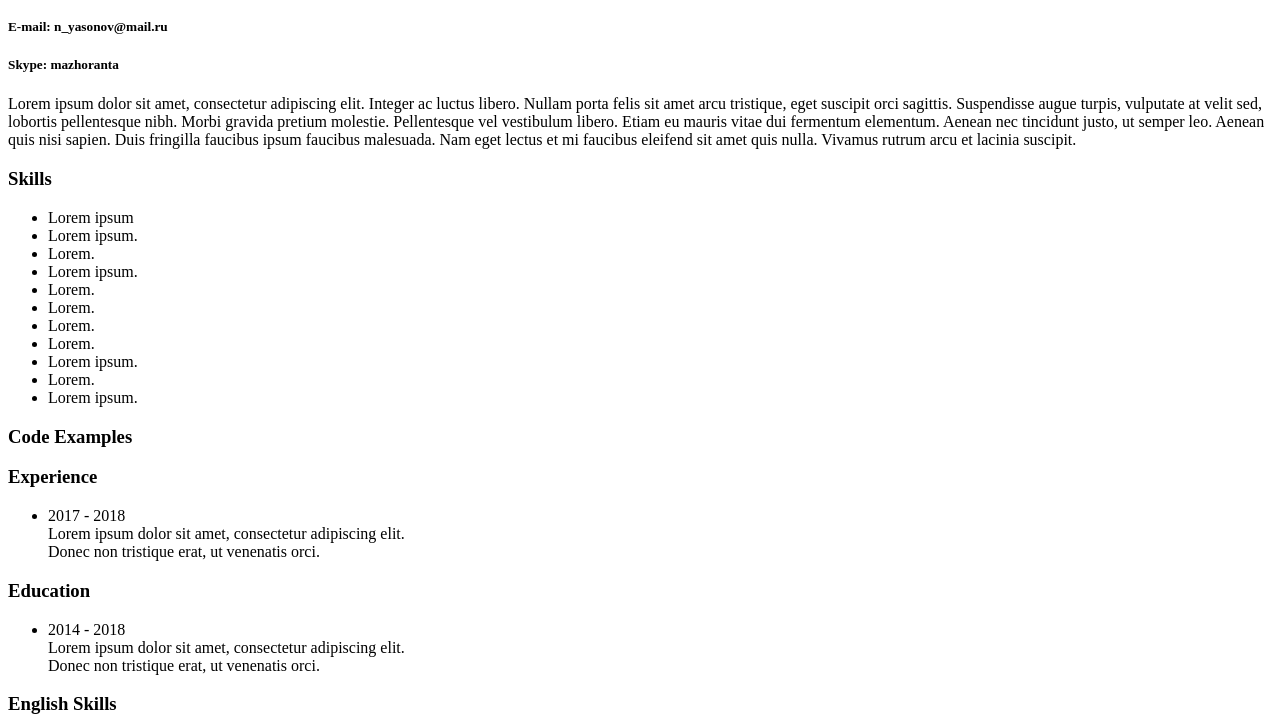
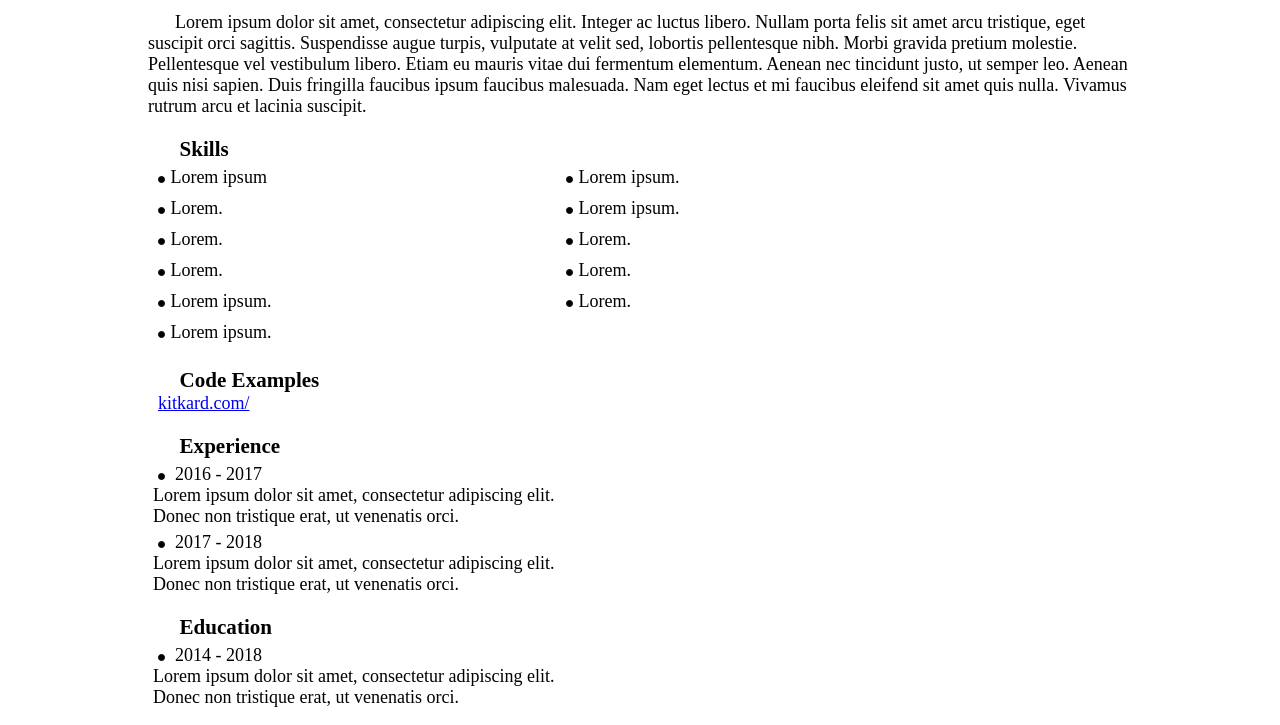
Before and after one commit to mazhoranta/rsschool-codejam1-cv, a plain HTML site: page cv/index.html in a window 1280 px wide. Shown: the part 322-1047 px from the top of the page. Drawn offline with Linux system fonts and the light colour scheme.

Commit message:
style page

```diff
--- a/cv/index.html
+++ b/cv/index.html
@@ -9,20 +9,19 @@
     <body>
         <header>
             <h1>Front-end Developer</h1>
-            <section id="name">
+            <section id="name" class="name-container">
                 <figure>
                     <img class="personal-photo" src="images/me.jpg" alt="my photo" width="150" height="150">
-                    <h2>Nikita Yasonov</h2>
+                    <h2 class="name">Nikita Yasonov</h2>
                 </figure>
             </section>
-            <section id="contacts">
+            <section id="contacts" class="contacts-container">
                 <h5>Phone: +375 44 576 57 00</h5>
                 <h5>E-mail: n_yasonov@mail.ru</h5>
                 <h5>Skype: mazhoranta</h5>
             </section>
         </header>
-        <div>
-            <p id="summary">
+        <p id="summary" class="summary">
             Lorem ipsum dolor sit amet, consectetur adipiscing elit. Integer ac luctus libero.
             Nullam porta felis sit amet arcu tristique, eget suscipit orci sagittis. Suspendisse
             augue turpis, vulputate at velit sed, lobortis pellentesque nibh. Morbi gravida
@@ -31,9 +30,9 @@
             sapien. Duis fringilla faucibus ipsum faucibus malesuada. Nam eget lectus et mi
             faucibus eleifend sit amet quis nulla. Vivamus rutrum arcu et lacinia suscipit.
         </p>
-            <section id="skills">
+        <section id="skills" class="skills">
             <h3>Skills</h3>
-                <ul>
+            <ul class="skills-list">
                 <li>Lorem ipsum</li>
                 <li>Lorem ipsum.</li>
                 <li>Lorem.</li>
@@ -49,11 +48,16 @@
         </section>
         <section id="codeExamples">
             <h3>Code Examples</h3>
-                <a href="" target="_blank"></a>
+            <a class="code-link" href="https://kitkard.com/" target="_blank">kitkard.com/</a>
         </section>
-            <section id="experience">
+        <section id="experience" class="experience">
             <h3>Experience</h3>
             <ul>
+                <li>
+                    2016 - 2017 <br>
+                    Lorem ipsum dolor sit amet, consectetur adipiscing elit.<br>
+                    Donec non tristique erat, ut venenatis orci.
+                </li>
                 <li>
                     2017 - 2018 <br>
                     Lorem ipsum dolor sit amet, consectetur adipiscing elit.<br>
@@ -81,6 +85,5 @@
                 consequat bibendum massa, et rhoncus lacus sodales quis. Morbi eget mauris leo.
             </p>
         </section>
-        </div>
     </body>
 </html>
--- a/cv/styles/style.css
+++ b/cv/styles/style.css
@@ -0,0 +1,78 @@
+* {
+  margin: 0;
+  padding: 0;
+}
+
+body {
+  max-width: 1024px;
+  margin: 10px auto;
+  font-size: 18px;
+}
+
+body > section {
+  margin: 20px;
+}
+
+header {
+  text-align: center;
+
+}
+
+h1 {
+  padding: 0.5em 0;
+  text-decoration: underline;
+}
+
+
+.name-container figure {
+  display: inline-block;
+}
+
+.name-container .personal-photo {
+  border-radius: 100%;
+}
+
+.name-container .name {
+  float: right;
+  margin-top: 65px;
+  margin-left: 30px;
+}
+
+.contacts-container {
+  margin: 20px 0;
+}
+
+.summary {
+  margin: 20px;
+}
+
+section h3,
+p {
+  text-indent: 1.5em;
+}
+
+.code-link {
+  margin: 10px;
+  text-indent: 1.5em;
+}
+
+.skills .skills-list li {
+  display: inline-block;
+  width: 40%;
+}
+
+section ul li {
+  list-style: none;
+  margin: 5px;
+}
+
+section ul li::before {
+  content: '';
+  width: 0.3em;
+  height: 0.3em;
+  background: black;
+  display: inline-block;
+  margin: auto 5px;
+  border-radius: 100%;
+  border: 1px solid black;
+}
```
Lines whose indentation alone changed are shown as unchanged.
